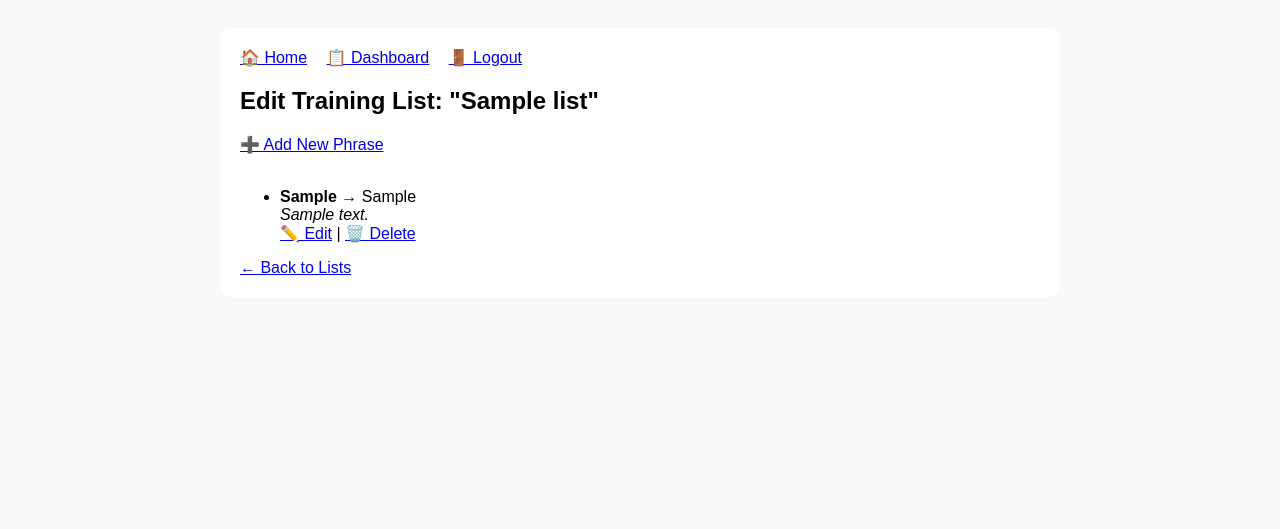
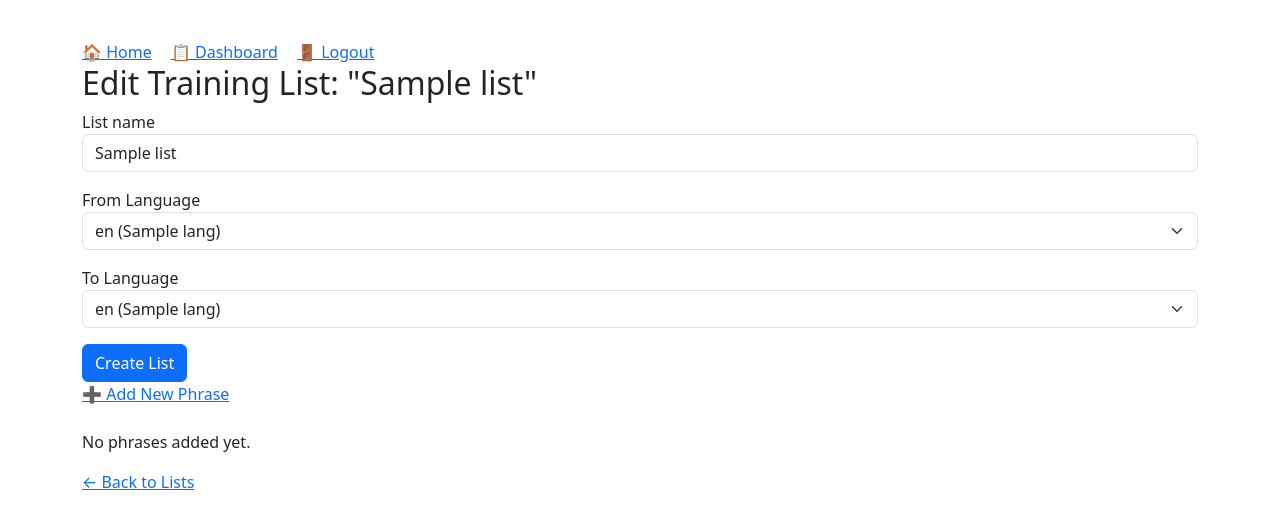
Before and after one commit to martin-lift/Glo, a Flask app: page /list/1/edit in a window 1280 px wide. Shown: the top 529 px of the page. Run offline with Flask 3, Linux system fonts and the light colour scheme; a user stored in the database is signed in; tables that the repository leaves empty hold one stand-in row (values such as "Sample post").

Commit message:
added training_lang table

```diff
--- a/app/forms.py
+++ b/app/forms.py
@@ -2,6 +2,7 @@ from flask_wtf import FlaskForm
 from wtforms import StringField, TextAreaField, PasswordField, SubmitField
 from wtforms.validators import DataRequired, Length, Optional, URL
 from wtforms.validators import Length
+from wtforms import SelectField
 
 PHRASE_MAX_LEN = 200
 
@@ -23,6 +24,8 @@ class TextForReadingForm(FlaskForm):
 
 class TrainingListForm(FlaskForm):
     name = StringField("List name", validators=[DataRequired()])
+    lang_from = SelectField('From Language', choices=[], validators=[DataRequired()])
+    lang_to = SelectField('To Language', choices=[], validators=[DataRequired()])
     submit = SubmitField("Create List")
 
 class TrainingItemForm(FlaskForm):
--- a/app/routes.py
+++ b/app/routes.py
@@ -1,10 +1,13 @@
 from flask import Blueprint, render_template, redirect, url_for, flash, request
+from flask import jsonify
 from flask_login import login_user, logout_user, login_required, current_user
 from app.forms import (LoginForm, RegisterForm, TextForReadingForm, TrainingListForm)
 from app.forms import (TrainingItemForm, TrainingItemWithListForm)
 from app.forms import PHRASE_MAX_LEN
 from app.models import User, TextForReading, TrainingList, TrainingItem
+from app.models import TrainingLang
 from app import db
+from config import DEFAULT_LANG_FROM, DEFAULT_LANG_TO
 
 main = Blueprint('main', __name__)
 
@@ -108,20 +111,35 @@ def add_training_item(list_id):
 
     return render_template("add_training_item.html", form=form, training_list=training_list)
 
-@main.route('/list/<int:list_id>/edit')
+@main.route("/list/<int:list_id>/edit", methods=["GET", "POST"])
 @login_required
 def edit_training_list(list_id):
     training_list = TrainingList.query.get_or_404(list_id)
 
-    # проверка дали списъкът принадлежи на текущия потребител
     if training_list.text.user_id != current_user.id:
         flash("Unauthorized access", "danger")
         return redirect(url_for('main.dashboard'))
 
+    form = TrainingListForm(obj=training_list)
+
+    # зареждане на всички езици за dropdown списъците
+    langs = TrainingLang.query.order_by(TrainingLang.lang_name).all()
+    choices = [(lang.lang_code, f"{lang.lang_name} ({lang.native_name})") for lang in langs]
+    form.lang_from.choices = choices
+    form.lang_to.choices = choices
+
+    if form.validate_on_submit():
+        training_list.name = form.name.data
+        training_list.lang_from = form.lang_from.data
+        training_list.lang_to = form.lang_to.data
+        db.session.commit()
+        flash("Training list updated.", "success")
+        return redirect(url_for("main.view_training_lists"))
+
     # вземаме всички фрази за този списък
     items = training_list.training_items
 
-    return render_template("edit_training_list.html", training_list=training_list, items=items)
+    return render_template("edit_training_list.html", form=form, training_list=training_list)
 
 @main.route('/item/<int:item_id>/edit', methods=['GET', 'POST'])
 @login_required
@@ -175,55 +193,60 @@ def train_list(list_id):
 def read_text(text_id):
     text = TextForReading.query.get_or_404(text_id)
     if text.user_id != current_user.id:
-        flash("Unauthorized", "danger")
         return redirect(url_for('main.dashboard'))
 
     form = TrainingItemWithListForm()
 
-    # Попълване на последно използваното име на списък (от session)
-    if request.method == 'GET':
-        # Търсим най-новия TrainingItem за този текст
-        latest_item = (
-            TrainingItem.query
-            .join(TrainingList)
-            .filter(TrainingList.text_id == text.id)
-            .order_by(TrainingItem.created_at.desc())
-            .first()
-        )
+    if request.method == 'POST' and request.is_json:
+        data = request.get_json()
+        form = TrainingItemWithListForm(data=data)
 
-        # Ако има поне един запис – взимаме името на списъка му
-        if latest_item:
-            form.list_name.data = latest_item.list.name
-        else:
-            form.list_name.data = "Main Training List"
+        if form.validate():
+            list_name = form.list_name.data.strip()
 
-    if form.validate_on_submit():
-        list_name = form.list_name.data.strip()
+            training_list = TrainingList.query.filter_by(name=list_name, text_id=text.id).first()
+            if not training_list:
+                training_list = TrainingList(
+                    name=list_name,
+                    text_id=text.id,
+                    lang_from=DEFAULT_LANG_FROM,
+                    lang_to=DEFAULT_LANG_TO
+                )
+                db.session.add(training_list)
+                db.session.commit()
 
-        # Търсим дали такъв списък вече съществува за текста
-        training_list = TrainingList.query.filter_by(
-            name=list_name,
-            text_id=text.id
-        ).first()
+            item = TrainingItem(
+                phrase=form.phrase.data,
+                translation=form.translation.data,
+                context=form.context.data,
+                training_list_id=training_list.id
+            )
+            db.session.add(item)
+            db.session.commit()
 
-        # Ако няма – създаваме нов
-        if not training_list:
-            training_list = TrainingList(name=list_name, text_id=text.id)
-            db.session.add(training_list)
-            db.session.commit()
-            flash(f'New list "{list_name}" created.', "info")
+            return jsonify({
+                "status": "success",
+                "message": "Phrase added!",
+                "list_name": training_list.name
+            })
 
-        # Създаваме нова фраза
-        new_item = TrainingItem(
-            phrase=form.phrase.data,
-            translation=form.translation.data,
-            context=form.context.data,
-            training_list_id=training_list.id
-        )
-        db.session.add(new_item)
+        return jsonify({
+            "status": "error",
+            "message": "Validation failed"
+        }), 400
 
-        db.session.commit()
-        flash("Phrase added!", "success")
-        return redirect(url_for('main.read_text', text_id=text_id))
+    # GET
+    # автоматично попълване от най-новия елемент
+    latest_item = (
+        TrainingItem.query
+        .join(TrainingList)
+        .filter(TrainingList.text_id == text.id)
+        .order_by(TrainingItem.created_at.desc())
+        .first()
+    )
+    if latest_item:
+        form.list_name.data = latest_item.list.name
+    else:
+        form.list_name.data = "Main Training List"
 
     return render_template("read_text.html", text=text, form=form, phrase_max_len=PHRASE_MAX_LEN)
--- a/app/templates/base.html
+++ b/app/templates/base.html
@@ -16,6 +16,8 @@
 
 <!-- Apple Touch icon (for iOS homescreen) -->
 <link rel="apple-touch-icon" sizes="180x180" href="{{ url_for('static', filename='rabbit_icon_final_180x180.png') }}">
+<!-- Bootstrap CSS -->
+<link href="https://cdn.jsdelivr.net/npm/bootstrap@5.3.3/dist/css/bootstrap.min.css" rel="stylesheet">
 
 </head>
 <body>
@@ -41,5 +43,9 @@
 
         {% block content %}{% endblock %}
     </div>
+
+<!-- Bootstrap JS -->
+<script src="https://cdn.jsdelivr.net/npm/bootstrap@5.3.3/dist/js/bootstrap.bundle.min.js"></script>
+
 </body>
 </html>
--- a/app/templates/edit_training_list.html
+++ b/app/templates/edit_training_list.html
@@ -1,6 +1,27 @@
 {% extends "base.html" %}
 {% block content %}
   <h2>Edit Training List: "{{ training_list.name }}"</h2>
+
+  <form method="post">
+    {{ form.hidden_tag() }}
+
+    <div class="mb-3">
+      {{ form.name.label }}<br>
+      {{ form.name(class="form-control") }}
+    </div>
+
+    <div class="mb-3">
+      {{ form.lang_from.label }}<br>
+      {{ form.lang_from(class="form-select") }}
+    </div>
+
+    <div class="mb-3">
+      {{ form.lang_to.label }}<br>
+      {{ form.lang_to(class="form-select") }}
+    </div>
+
+    <button type="submit" class="btn btn-primary">{{ form.submit.label }}</button>
+  </form>
 
   <a href="{{ url_for('main.add_training_item', list_id=training_list.id) }}">➕ Add New Phrase</a>
   <br><br>
--- a/config.py
+++ b/config.py
@@ -7,3 +7,7 @@ class Config:
     SECRET_KEY = os.getenv('SECRET_KEY')
     SQLALCHEMY_DATABASE_URI = os.getenv('SQLALCHEMY_DATABASE_URI')
     SQLALCHEMY_TRACK_MODIFICATIONS = False
+
+# Default language settings
+DEFAULT_LANG_FROM = "en"
+DEFAULT_LANG_TO = "bg"
```
Also changed, not shown: app/models.py (+12 -0 lines), app/templates/read_text.html (+36 -15 lines), migrations/versions/21b99b5e3a06_recreate_training_lang_table.py (added, +34 -0 lines), migrations/versions/f24a957ae00f_add_lang_from_and_lang_to_to_.py (added, +44 -0 lines).
